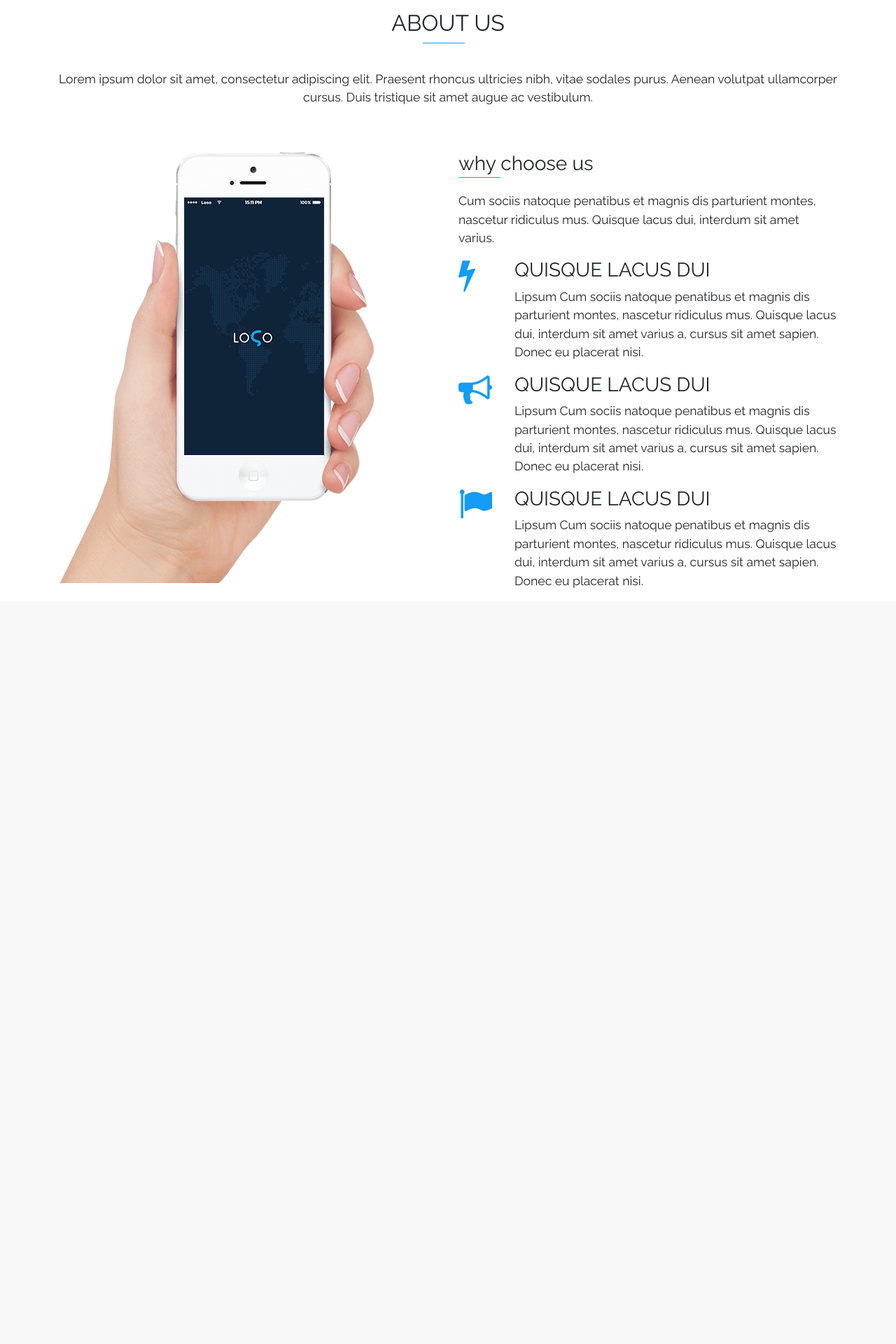
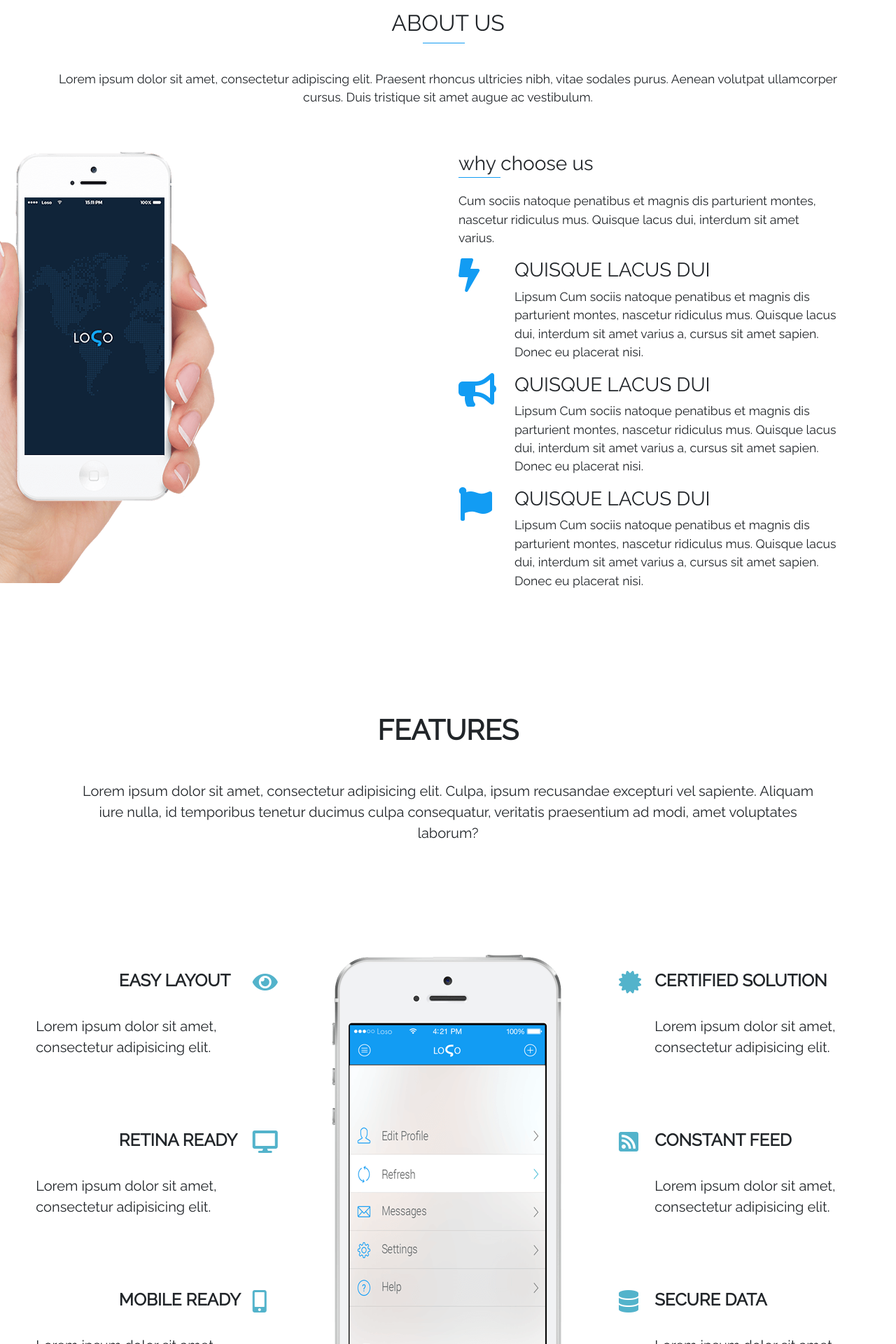
Before and after one commit to zeez2030/Features-TASK-, a PHP site: page / in a window 1280 px wide. Shown: the part 640-2560 px from the top of the page at 70% size. Before the commit the page ends 1480 px from the top, so only its background shows below. Run offline with PHP 8.4, Linux system fonts and the light colour scheme; some libraries are stand-ins or nearby versions.

Commit message:
Features DONE

```diff
--- a/loso-master/css/output.css
+++ b/loso-master/css/output.css
@@ -277,3 +277,63 @@ p {
   background-color : rgba(59, 59, 59, 0.7);
   border-color: rgb(68, 68, 68)
 }
+.features-list{
+  position: relative;
+}
+
+.right-section{
+  position: absolute;
+  top: 3%;
+  left:70%
+}
+.left-section{
+  position: absolute;
+  top: 3%;
+  left:-7%;
+
+}
+.icon-feature{
+  color: #53B3CB;
+  font-size: 2rem;
+  margin: 1rem;
+}
+.featureR , .featureL {
+  margin-bottom: 3rem;
+  padding-bottom:  .5rem;
+}
+.flix{
+
+position: relative;
+}
+.header-feature{
+  position: absolute;
+  left:15%;
+  font-weight: bold;
+  padding:  1rem;
+}
+.features-header{
+  font-weight:bold;
+}
+.header-paragraph{
+  position: relative;
+  left:15%;
+  padding: 1rem;
+}
+.l-para{
+  width: 55%;
+}
+.flix-l{
+  position: relative;
+}
+.flix-l h4{
+  position: absolute;
+  left: 30%;
+}
+.left-icon{
+  position: relative;
+  left:65%;
+}
+.padding{
+padding-bottom: 8rem;
+margin-top: 10rem ;
+}
--- a/loso-master/css/responsive.css
+++ b/loso-master/css/responsive.css
@@ -28,4 +28,53 @@
     display: grid;
     grid-template-areas: 'left' 'middle' 'right'
   }
+  .featureR , .featureL {
+    margin-bottom: 1rem;
+    padding-bottom:  .2rem;
+  }
+  .icon-feature{
+    color: #53B3CB;
+    font-size: 2rem;
+    margin: .5rem;
+  }
+  .feature-image{
+    width: 50%;
+  }
+  .right-section{
+    position: relative;
+    top: 0%;
+    left:0%
+  }
+  .left-section{
+    position: relative;
+    top: 0%;
+    left:0%;
+
+  }
+  .l-para{
+    width: 100%;
+  }
+  .flix-l h4{
+    position: absolute;
+    left: 15%;
+  }
+  .left-icon{
+    position: relative;
+    left:0%;
+    top: 3%;
+  }
 }
+@media screen and (min-width: 767px){
+
+  .header-buttons {
+
+    padding-bottom: 2rem;
+  }
+
+  .about-img{
+    position: relative;
+    left:-20%;
+  }
+
+
+}
--- a/loso-master/index.html
+++ b/loso-master/index.html
@@ -18,7 +18,7 @@
   <link rel="stylesheet" href="">
   <link href="https://fonts.googleapis.com/css?family=Raleway" rel="stylesheet">
   <link rel="stylesheet" href="https://cdnjs.cloudflare.com/ajax/libs/font-awesome/4.7.0/css/font-awesome.min.css" />
-  <link rel="stylesheet" href="https://cdn.jsdelivr.net/bxslider/4.2.12/jquery.bxslider.css">
+  <link rel="stylesheet" href="https://cdn.jsdelivr.net/bxslider/4.2.12/jquery.bxslider.css"><link rel="stylesheet" href="https://use.fontawesome.com/releases/v5.5.0/css/all.css" integrity="sha384-B4dIYHKNBt8Bc12p+WXckhzcICo0wtJAoU8YZTY5qE0Id1GSseTk6S+L3BlXeVIU" crossorigin="anonymous">
 
 
   <link rel="stylesheet" href="css/output.css">
@@ -115,6 +115,77 @@
         </div>
       </div>
     </div>
+  </section>
+  <!-- FEATURES SECTION -->
+  <section class="features mt-5 ">
+      <div class="features-header container text-center">
+          <div class="col-12 padding">
+              <h1 class="features-header mb-5">FEATURES</h1>
+              <p class="lead"> <span class="">Lorem ipsum dolor sit amet, consectetur adipisicing elit. Culpa, ipsum recusandae excepturi vel sapiente. Aliquam iure nulla, id temporibus tenetur ducimus culpa consequatur, veritatis praesentium ad modi, amet voluptates laborum?</span></p>
+          </div>
+      </div>
+      <div class="container features-list">
+            <div class="features-photo text-center ">
+              <img src="img/iphone-02.png" class="feature-img" alt="">
+            </div>
+            <!-- insert features -->
+          <div class="right-section ">
+              <div class="featureR ">
+                <div class="d-flex flix">
+                    <i class="fas fa-certificate icon-feature"></i>
+                    <h4 class="header-feature">CERTIFIED SOLUTION</h4>
+                  </div>
+                  <p class="lead header-paragraph">Lorem ipsum dolor sit amet, consectetur adipisicing elit.</p>
+              </div>
+              <div class="featureR ">
+                <div class="d-flex flix">
+                    <i class="fas fa-rss-square icon-feature"></i>
+                    <h4 class="header-feature">CONSTANT FEED</h4>
+                  </div>
+                  <p class=" lead header-paragraph">Lorem ipsum dolor sit amet, consectetur adipisicing elit.</p>
+              </div>
+              <div class="featureR ">
+                <div class="d-flex flix">
+                    <i class="fas fa-database icon-feature"></i>
+                    <h4 class="header-feature">SECURE DATA</h4>
+                  </div>
+                  <p class="lead header-paragraph">Lorem ipsum dolor sit amet, consectetur adipisicing elit.</p>
+              </div>
+            </div>
+          <div class="left-section">
+              <div class="featureL">
+                <div class="flix-l ">
+                    <h4 class="header-feature ">EASY LAYOUT</h4>
+                </div>
+                <i class="fas fa-eye icon-feature left-icon"></i>
+                <div class="l-para">
+                  <p class="lead header-paragraph">Lorem ipsum dolor sit amet, consectetur adipisicing elit.</p>
+                </div>
+              </div>
+              <div class="featureL">
+                <div class="flix-l ">
+                    <h4 class="header-feature ">RETINA READY</h4>
+                </div>
+                <i class="fas fa-desktop icon-feature left-icon"></i>
+                <div class="l-para">
+                  <p class="lead header-paragraph">Lorem ipsum dolor sit amet, consectetur adipisicing elit.</p>
+                </div>
+              </div>
+              <div class="featureL">
+                <div class="flix-l ">
+                    <h4 class="header-feature ">MOBILE READY</h4>
+                </div>
+                <i class="fas fa-mobile-alt icon-feature left-icon"></i>
+                <div class="l-para">
+                  <p class="lead header-paragraph">Lorem ipsum dolor sit amet, consectetur adipisicing elit.</p>
+                </div>
+              </div>
+          </div>
+
+
+      </div>
+
+
 
   </section>
 
```
